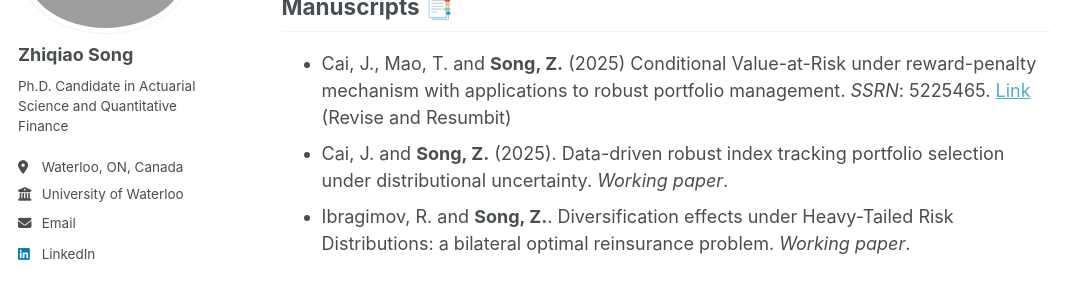
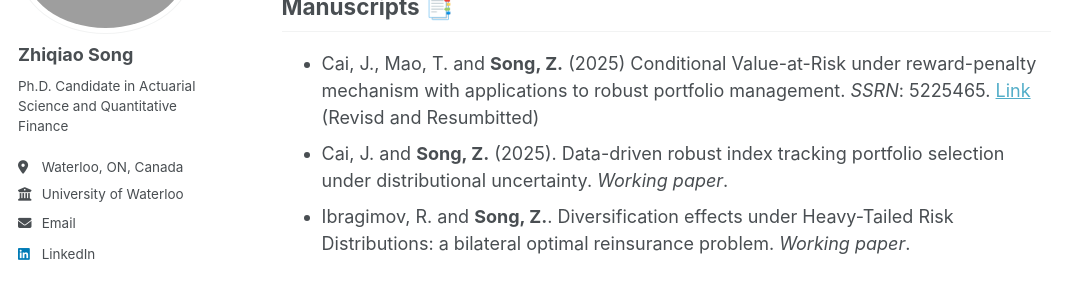
Before and after one commit to ZhiqiaoSong/zhiqiaosong.github.io, a Jekyll site: the page built from _pages/research.md, in a window 1280 px wide and 900 px high. Shown: the part 199-499 px from the top of the window, without its empty margins (0-1080 px from the left). Built offline with Jekyll 4.4.1, drawn with Linux system fonts in a browser that asks for light colours; a script that is not in the unit is left out.

Commit message:
Update research.md

```diff
--- a/_pages/research.md
+++ b/_pages/research.md
@@ -10,7 +10,7 @@ author_profile: true
 ## Manuscripts 📑
 
 * Cai, J., Mao, T. and **Song, Z.** (2025) Conditional Value-at-Risk under reward-penalty mechanism with applications to robust portfolio management.
-  *SSRN*: 5225465. [Link](http://dx.doi.org/10.2139/ssrn.5225465) (Revise and Resumbit)
+  *SSRN*: 5225465. [Link](http://dx.doi.org/10.2139/ssrn.5225465) (Revisd and Resumbitted)
 * Cai, J. and **Song, Z.** (2025). Data-driven robust index tracking portfolio selection under distributional uncertainty. *Working paper*.
 * Ibragimov, R. and **Song, Z.**. Diversification effects under Heavy-Tailed Risk Distributions: a bilateral optimal reinsurance problem. *Working paper*.
 
```
